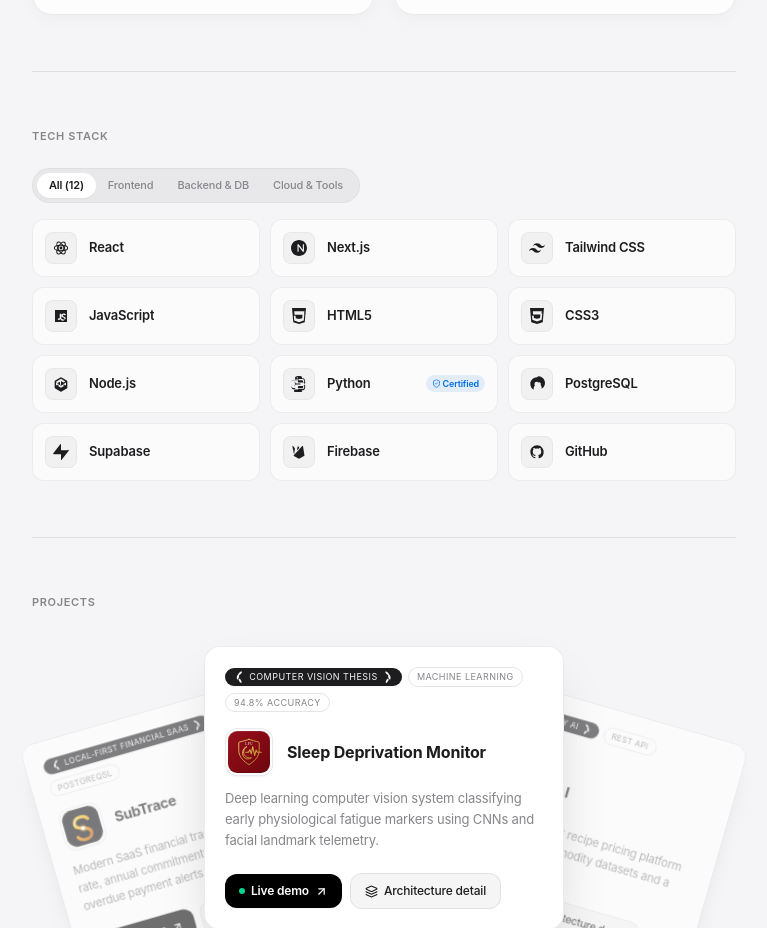
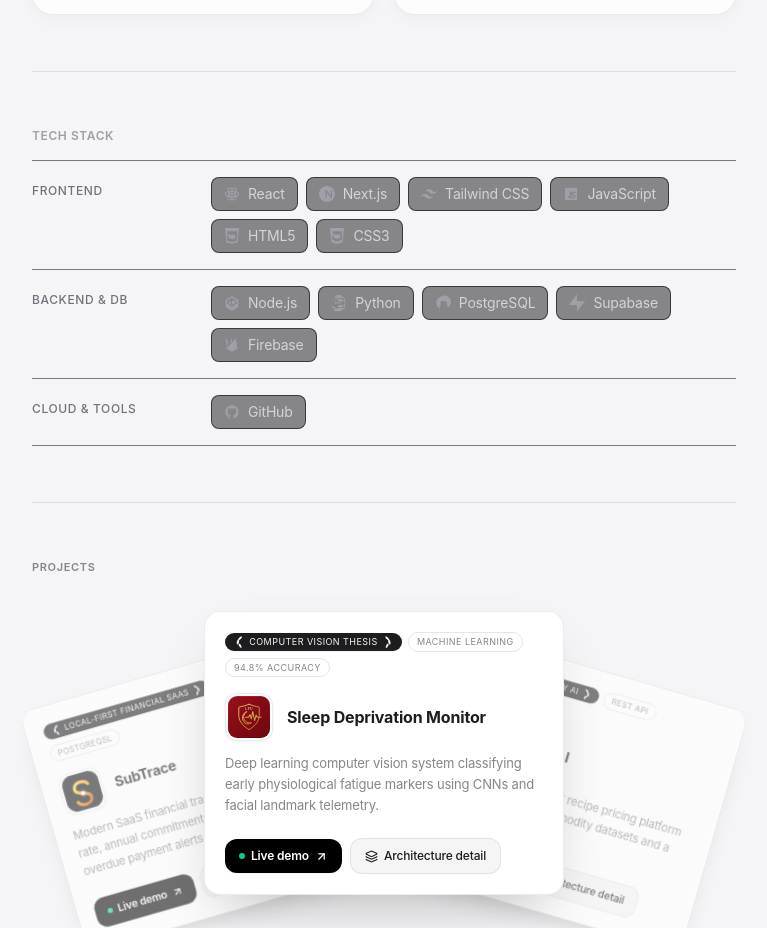
Before and after one commit to ChristianJudeEraldo/My-Portfolio, a Next.js app: page / in a window 1280 px wide. Shown: the part 931-1859 px from the top of the page, without its empty margins (376-1143 px from the left). Built offline with nearby package versions, Linux system fonts and the light colour scheme.

Commit message:
modified the tech stack section

```diff
--- a/app/page.tsx
+++ b/app/page.tsx
@@ -237,11 +237,7 @@
       <div className="bryl-hairline animate-fade-up stagger-3" />
 
       {/* ─── SECTION 03: TECH STACK & TOOLCHAIN ─── */}
-      <section id="skills" className="animate-fade-up stagger-3 space-y-6">
-        <div>
-          <p className="bryl-label">Tech Stack</p>
-        </div>
-
+      <section id="skills" className="animate-fade-up stagger-3">
         <TechStackSection />
       </section>
 
--- a/components/tech-stack.tsx
+++ b/components/tech-stack.tsx
@@ -1,7 +1,5 @@
 "use client";
 
-import { useState } from "react";
-import { ShieldCheck } from "lucide-react";
 
 // ─── Precision Brand SVG Icons ───
 
@@ -203,100 +201,68 @@
   },
 ];
 
+interface TechCategory {
+  id: string;
+  label: string;
+  items: TechItem[];
+}
+
+const CATEGORIES: TechCategory[] = [
+  {
+    id: "frontend",
+    label: "Frontend",
+    items: TECH_STACK.filter((item) => item.category === "frontend"),
+  },
+  {
+    id: "backend",
+    label: "Backend & DB",
+    items: TECH_STACK.filter((item) => item.category === "backend"),
+  },
+  {
+    id: "tools",
+    label: "Cloud & Tools",
+    items: TECH_STACK.filter((item) => item.category === "tools"),
+  },
+];
+
 export function TechStackSection() {
-  const [activeFilter, setActiveFilter] = useState<"all" | "frontend" | "backend" | "tools">("all");
+  return (
+    <div className="w-full">
+      {/* ─── Section Header ─── */}
+      <h2 className="text-xs font-semibold tracking-wider text-zinc-400 uppercase mb-4">
+        Tech Stack
+      </h2>
 
-  const filteredItems = activeFilter === "all"
-    ? TECH_STACK
-    : TECH_STACK.filter((item) => {
-        if (activeFilter === "frontend") return item.category === "frontend";
-        if (activeFilter === "backend") return item.category === "backend";
-        if (activeFilter === "tools") return item.category === "tools";
-        return true;
-      });
+      {/* ─── Categorized Rows Container ─── */}
+      <div className="divide-y divide-zinc-800/60 border-y border-zinc-800/60">
+        {CATEGORIES.map((cat) => (
+          <div
+            key={cat.id}
+            className="grid grid-cols-1 sm:grid-cols-4 gap-2.5 sm:gap-3 py-3.5 sm:py-4 items-start"
+          >
+            {/* Category Label */}
+            <span className="sm:col-span-1 text-[11px] sm:text-xs font-semibold sm:font-medium text-zinc-500 uppercase tracking-wider sm:pt-1.5 select-none">
+              {cat.label}
+            </span>
 
-  return (
-    <div className="space-y-4">
-      {/* ─── Apple iOS/macOS Minimalist Filter Bar ─── */}
-      <div className="inline-flex p-1 bg-black/5 dark:bg-white/8 rounded-full border border-black/4 dark:border-white/6 backdrop-blur-md overflow-x-auto max-w-full">
-        <button
-          type="button"
-          onClick={() => setActiveFilter("all")}
-          className={`px-3 py-1 text-[11px] font-medium rounded-full transition-all duration-200 whitespace-nowrap cursor-pointer ${
-            activeFilter === "all"
-              ? "bg-white dark:bg-[#2c2c2e] text-(--ink) shadow-xs font-semibold"
-              : "text-(--ink-secondary) hover:text-(--ink)"
-          }`}
-        >
-          All ({TECH_STACK.length})
-        </button>
-        <button
-          type="button"
-          onClick={() => setActiveFilter("frontend")}
-          className={`px-3 py-1 text-[11px] font-medium rounded-full transition-all duration-200 whitespace-nowrap cursor-pointer ${
-            activeFilter === "frontend"
-              ? "bg-white dark:bg-[#2c2c2e] text-(--ink) shadow-xs font-semibold"
-              : "text-(--ink-secondary) hover:text-(--ink)"
-          }`}
-        >
-          Frontend
-        </button>
-        <button
-          type="button"
-          onClick={() => setActiveFilter("backend")}
-          className={`px-3 py-1 text-[11px] font-medium rounded-full transition-all duration-200 whitespace-nowrap cursor-pointer ${
-            activeFilter === "backend"
-              ? "bg-white dark:bg-[#2c2c2e] text-(--ink) shadow-xs font-semibold"
-              : "text-(--ink-secondary) hover:text-(--ink)"
-          }`}
-        >
-          Backend & DB
-        </button>
-        <button
-          type="button"
-          onClick={() => setActiveFilter("tools")}
-          className={`px-3 py-1 text-[11px] font-medium rounded-full transition-all duration-200 whitespace-nowrap cursor-pointer ${
-            activeFilter === "tools"
-              ? "bg-white dark:bg-[#2c2c2e] text-(--ink) shadow-xs font-semibold"
-              : "text-(--ink-secondary) hover:text-(--ink)"
-          }`}
-        >
-          Cloud & Tools
-        </button>
-      </div>
+            {/* Technology Pills */}
+            <div className="sm:col-span-3 flex flex-wrap gap-1.5 sm:gap-2 items-center">
+              {cat.items.map((tech) => {
+                const Icon = tech.icon;
 
-      {/* ─── Responsive Minimalist Tech Grid (2-col mobile, 3-col desktop) ─── */}
-      <div className="grid grid-cols-2 md:grid-cols-3 gap-2 sm:gap-2.5">
-        {filteredItems.map((tech) => {
-          const Icon = tech.icon;
-          return (
-            <div
-              key={tech.id}
-              className="group relative flex items-center gap-2 sm:gap-3 p-2.5 sm:p-3 rounded-xl border border-black/6 dark:border-white/8 bg-white/60 dark:bg-[#1c1c1e]/60 hover:bg-black/3 dark:hover:bg-white/6 hover:border-black/12 dark:hover:border-white/14 transition-all duration-200 cursor-default"
-            >
-              {/* Squircle Brand Icon */}
-              <div className="flex items-center justify-center w-7 h-7 sm:w-8 sm:h-8 rounded-lg bg-black/4 dark:bg-white/6 border border-black/4 dark:border-white/8 text-(--ink) shrink-0 group-hover:scale-105 transition-transform duration-200">
-                <Icon className="w-3.5 h-3.5 sm:w-4 sm:h-4" />
-              </div>
-
-              {/* Text Meta */}
-              <div className="min-w-0 flex-1 flex items-center justify-between gap-1">
-                <span className="font-sans text-[12px] sm:text-[13px] font-semibold text-(--ink) truncate group-hover:text-(--apple-blue) transition-colors">
-                  {tech.name}
-                </span>
-                {tech.certified && (
+                return (
                   <span
-                    className="px-1 sm:px-1.5 py-0.5 rounded-full text-[8px] sm:text-[9px] font-semibold bg-(--apple-blue)/10 text-(--apple-blue) dark:bg-(--apple-blue)/15 shrink-0 flex items-center gap-0.5"
-                    title="Pearson Certified"
+                    key={tech.id}
+                    className="inline-flex items-center gap-2 px-3 py-1.5 rounded-lg text-xs sm:text-sm text-zinc-300 hover:text-white transition-all duration-200 group cursor-default bg-zinc-900/50 border border-zinc-800/80 hover:border-zinc-700 hover:bg-zinc-800/60"
                   >
-                    <ShieldCheck size={9} />
-                    <span className="hidden sm:inline">Certified</span>
+                    <Icon className="w-4 h-4 shrink-0 text-zinc-400 group-hover:text-white transition-colors" />
+                    <span>{tech.name}</span>
                   </span>
-                )}
-              </div>
+                );
+              })}
             </div>
-          );
-        })}
+          </div>
+        ))}
       </div>
     </div>
   );
--- a/package.json
+++ b/package.json
@@ -3,7 +3,7 @@
   "version": "0.1.0",
   "private": true,
   "scripts": {
-    "dev": "next dev",
+    "dev": "node --no-deprecation ./node_modules/next/dist/bin/next dev",
     "build": "next build",
     "start": "next start",
     "lint": "next lint"
```
